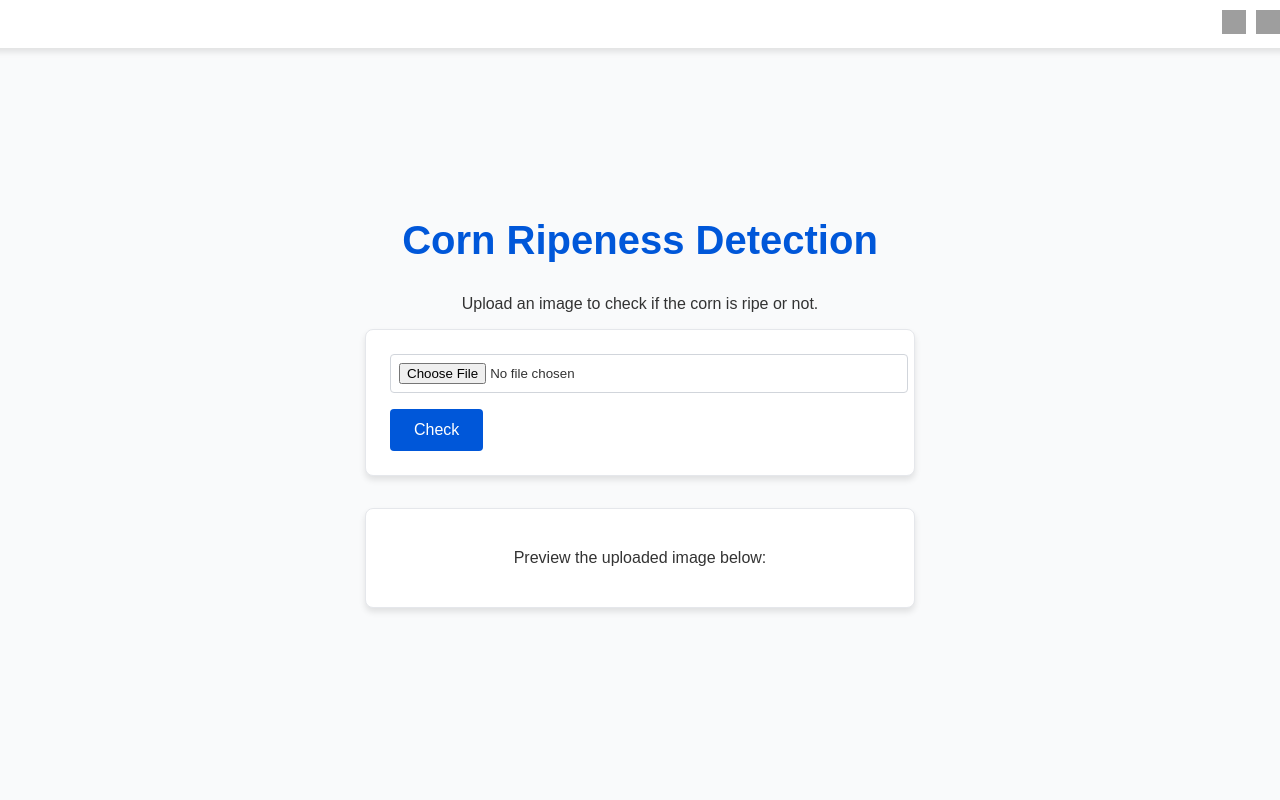
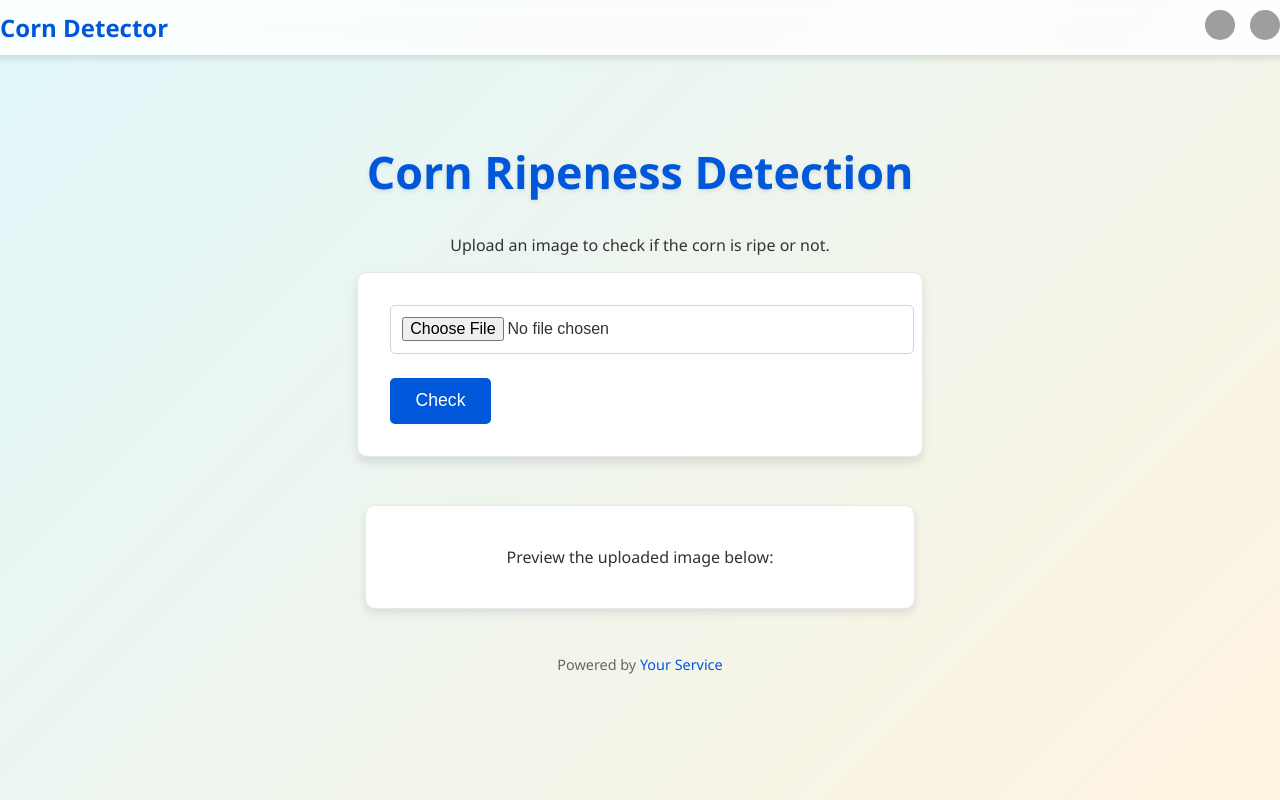
Before and after one commit to anthony77501/detection_corn_v2, a Flask app: page / in a window 1280 px wide. Run offline with Flask 3, Linux system fonts and the light colour scheme; grey boxes are pictures that could not be loaded.

Commit message:
Amélioration de l'UI fichier html_3

```diff
--- a/templates/index.html
+++ b/templates/index.html
@@ -119,8 +119,8 @@
     <title>{{ translations['title'] }}</title>
     <style>
         body {
-            font-family: Arial, sans-serif;
-            background-color: #f9fafb;
+            font-family: 'Segoe UI', Tahoma, Geneva, Verdana, sans-serif;
+            background: linear-gradient(135deg, #e0f7fa, #fff3e0);
             color: #333;
             margin: 0;
             padding: 0;
@@ -137,86 +137,121 @@
             top: 0;
             width: 100%;
             display: flex;
-            justify-content: flex-end;
+            justify-content: space-between;
+            align-items: center;
             padding: 10px 20px;
-            background-color: #ffffff;
+            background-color: #ffffffcc;
+            backdrop-filter: blur(10px);
             box-shadow: 0 4px 6px rgba(0, 0, 0, 0.1);
+        }
+
+        .logo {
+            font-size: 1.5rem;
+            color: #0057d9;
+            font-weight: bold;
+            text-decoration: none;
         }
 
         .language-selector {
             display: flex;
             align-items: center;
-            gap: 10px;
+            gap: 15px;
         }
 
         .language-selector img {
-            width: 24px;
-            height: 24px;
+            width: 30px;
+            height: 30px;
             cursor: pointer;
+            border-radius: 50%;
+            transition: transform 0.3s;
+        }
+
+        .language-selector img:hover {
+            transform: scale(1.2);
         }
 
         h1 {
             color: #0057d9;
-            font-size: 2.5rem;
+            font-size: 2.8rem;
             margin-bottom: 1rem;
+            text-shadow: 0 2px 4px rgba(0, 0, 0, 0.1);
         }
 
         form {
             background: #ffffff;
             border: 1px solid #e5e7eb;
-            border-radius: 8px;
-            padding: 1.5rem;
-            box-shadow: 0 4px 6px rgba(0, 0, 0, 0.1);
+            border-radius: 10px;
+            padding: 2rem;
+            box-shadow: 0 6px 10px rgba(0, 0, 0, 0.1);
             width: 100%;
             max-width: 500px;
-            margin-bottom: 1rem;
+            margin-bottom: 2rem;
         }
 
         input[type="file"] {
             width: 100%;
-            padding: 0.5rem;
-            margin-bottom: 1rem;
+            padding: 0.7rem;
+            margin-bottom: 1.5rem;
             border: 1px solid #d1d5db;
-            border-radius: 4px;
+            border-radius: 5px;
+            font-size: 1rem;
         }
 
         button {
             background-color: #0057d9;
             color: white;
             border: none;
-            padding: 0.75rem 1.5rem;
-            border-radius: 4px;
-            font-size: 1rem;
+            padding: 0.8rem 1.6rem;
+            border-radius: 5px;
+            font-size: 1.1rem;
             cursor: pointer;
+            transition: background-color 0.3s, transform 0.2s;
         }
 
         button:hover {
             background-color: #0044b1;
+            transform: translateY(-2px);
         }
 
         #preview-container, #result-container {
             background: #ffffff;
             border: 1px solid #e5e7eb;
-            border-radius: 8px;
+            border-radius: 10px;
             padding: 1.5rem;
-            box-shadow: 0 4px 6px rgba(0, 0, 0, 0.1);
+            box-shadow: 0 4px 8px rgba(0, 0, 0, 0.1);
             width: 100%;
             max-width: 500px;
+            text-align: center;
             margin-top: 1rem;
-            text-align: center;
         }
 
         #image-preview {
             max-width: 100%;
             height: auto;
             display: none;
-            border-radius: 8px;
+            border-radius: 10px;
             margin-top: 1rem;
+        }
+
+        footer {
+            margin-top: 2rem;
+            font-size: 0.9rem;
+            color: #666;
+        }
+
+        footer a {
+            color: #0057d9;
+            text-decoration: none;
+        }
+
+        footer a:hover {
+            text-decoration: underline;
         }
     </style>
 </head>
 <body>
     <header>
+        <a href="/" class="logo">Corn Detector</a>
         <div class="language-selector">
             <a href="/?lang=en">
                 <img src="https://upload.wikimedia.org/wikipedia/en/a/a4/Flag_of_the_United_States.svg" alt="English">
@@ -249,6 +284,10 @@
         <p id="confidence-score"></p>
     </div>
 
+    <footer>
+        <p>Powered by <a href="https://example.com">Your Service</a></p>
+    </footer>
+
     <script>
         function previewImage(event) {
             const preview = document.getElementById('image-preview');
```
